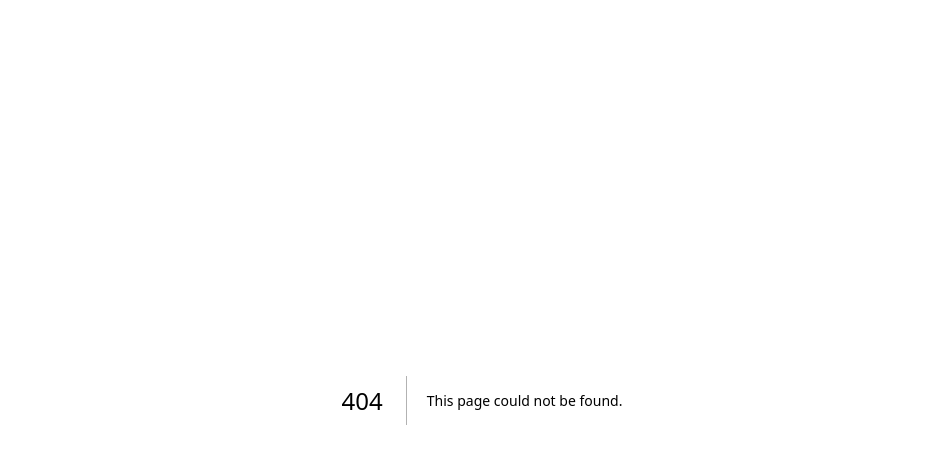
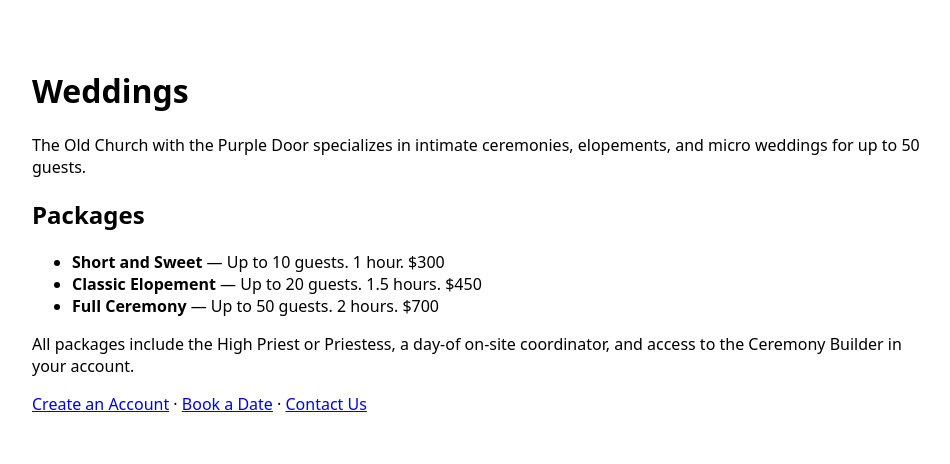
Before and after one commit to GrymmDupp/old-church, a Next.js app: page /login/app/the-chapel/app/the-gardens/app/weddings in a window 1280 px wide. Before the commit this address had no page. Shown: the top 464 px of the page, without its empty margins (158-1108 px from the left). Built offline with nearby package versions, Linux system fonts and the light colour scheme.

Commit message:
Create page.tsx

```diff
--- /dev/null
+++ b/app/login/app/the-chapel/app/the-gardens/app/weddings/page.tsx
@@ -0,0 +1,16 @@
+export default function Weddings() {
+  return (
+    <main style={{ fontFamily: 'system-ui', maxWidth: 900, margin: '0 auto', padding: '40px 20px' }}>
+      <h1>Weddings</h1>
+      <p>The Old Church with the Purple Door specializes in intimate ceremonies, elopements, and micro weddings for up to 50 guests.</p>
+      <h2>Packages</h2>
+      <ul>
+        <li><strong>Short and Sweet</strong> — Up to 10 guests. 1 hour. $300</li>
+        <li><strong>Classic Elopement</strong> — Up to 20 guests. 1.5 hours. $450</li>
+        <li><strong>Full Ceremony</strong> — Up to 50 guests. 2 hours. $700</li>
+      </ul>
+      <p>All packages include the High Priest or Priestess, a day-of on-site coordinator, and access to the Ceremony Builder in your account.</p>
+      <p><a href="/login">Create an Account</a> · <a href="/book">Book a Date</a> · <a href="/contact">Contact Us</a></p>
+    </main>
+  )
+}
```
